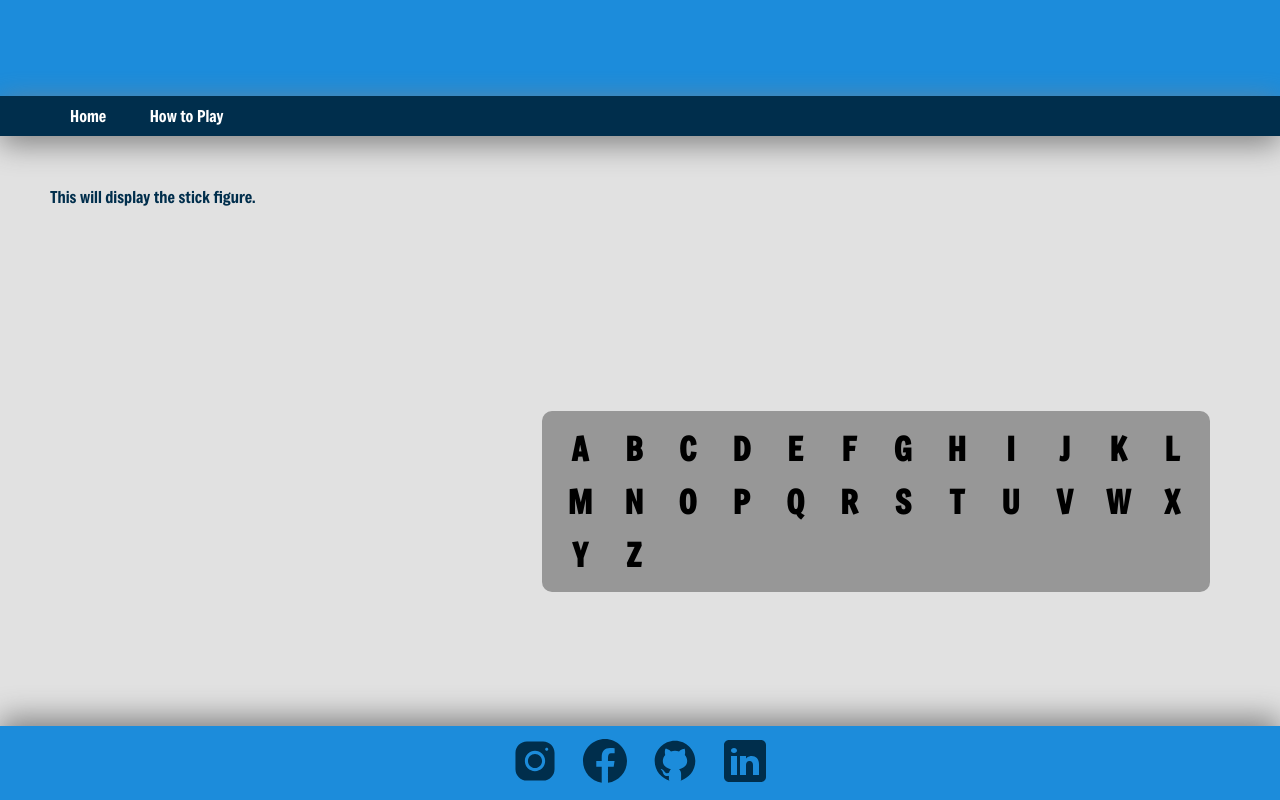
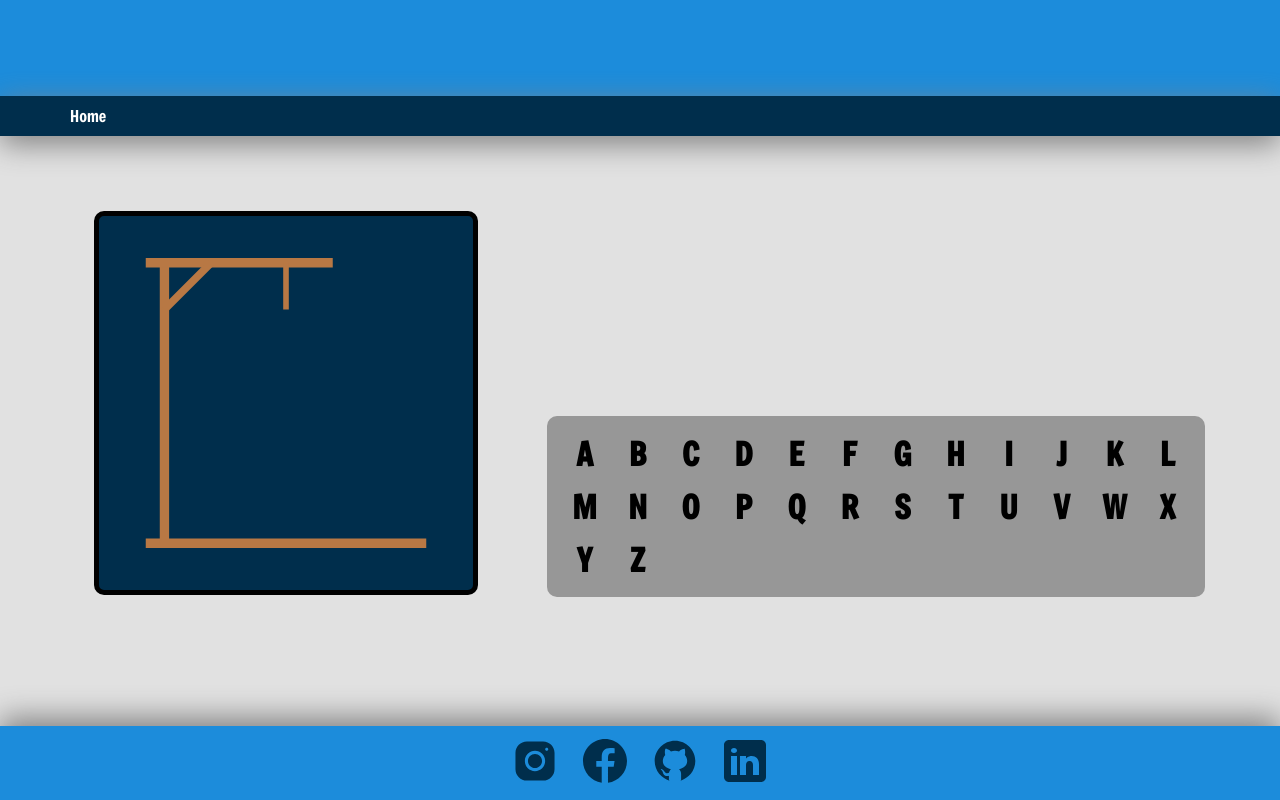
Before and after one commit to jawuanlewis/hangman-web-app, a Node server app: page /game in a window 1280 px wide. Run offline with Node 20, Linux system fonts and the light colour scheme; some libraries are stand-ins or nearby versions.

Commit message:
Implement hangman display

```diff
--- a/css/gamepage.css
+++ b/css/gamepage.css
@@ -1,13 +1,10 @@
-/* HTML elements */
+/* Page Sections */
 
 main {
     display: flex;
     margin: 50px;
     padding-top: calc(12vh + 40px);
 }
-
-
-/* HTML classes */
 
 .gamepage-header {
     height: 12vh;
@@ -19,17 +16,37 @@
 
 .left-section {
     width: 40%;
+    padding: 25px;
 }
 
 .right-section {
     width: 60%;
-    padding: 20px;
+    padding: 25px;
 }
 
 
-/* HTML IDs */
+/* Hangman Figure */
 
-#game-word {
+#hangman-background {
+    display: flex;
+    justify-content: center;
+    background-color: #002E4C;
+    border: 5px solid black;
+    border-radius: 10px;
+    box-sizing: border-box;
+    max-width: 30vw;
+    margin: 0 auto;
+}
+
+#hangman-display {
+    width: 100%;
+    height: auto;
+}
+
+
+/* Game Components */
+
+#current-progress {
     letter-spacing: 20px;
 }
 
--- a/views/gamepage.ejs
+++ b/views/gamepage.ejs
@@ -17,15 +17,34 @@
 
         <nav>
             <ul>
-                <li><a href="/">Home</a></li>
-                <li><a href="/">How to Play</a></li>
+                <li><a href="/" class="nav-option">Home</a></li>
+                <!-- <li><a href="/">How to Play</a></li> -->
             </ul>
         </nav>
     </div>
 
     <main>
         <section class="left-section">
-            <p>This will display the stick figure.</p>
+            <div id="hangman-background">
+                <svg id="hangman-display"
+                    viewBox="0 0 400 400"
+                    preserveAspectRatio="xMidYMid meet">
+
+                    <line x1="50" y1="350" x2="350" y2="350" stroke="#B87844" stroke-width="10" /> <!-- Base -->
+                    <line x1="70" y1="350" x2="70" y2="50" stroke="#B87844" stroke-width="10" /> <!-- Pole -->
+                    <line x1="50" y1="50" x2="250" y2="50" stroke="#B87844" stroke-width="10" />  <!-- Top Beam -->
+                    <line x1="70" y1="100" x2="120" y2="50" stroke="#B87844" stroke-width="8" />  <!-- Support Beam -->
+                    <line x1="200" y1="50" x2="200" y2="100" stroke="#B87844" stroke-width="6" /> <!-- Rope -->
+
+                    <!-- Stick Figure Parts -->
+                    <circle id="head" cx="200" cy="130" r="30" stroke="white" fill="none" stroke-width="3" visibility="hidden" />
+                    <line id="torso" x1="200" y1="160" x2="200" y2="250" stroke="white" stroke-width="3" visibility="hidden" />
+                    <line id="right-arm" x1="200" y1="180" x2="160" y2="220" stroke="white" stroke-width="3" visibility="hidden" />
+                    <line id="left-arm" x1="200" y1="180" x2="240" y2="220" stroke="white" stroke-width="3" visibility="hidden" />
+                    <line id="right-leg" x1="200" y1="250" x2="170" y2="320" stroke="white" stroke-width="3" visibility="hidden" />
+                    <line id="left-leg" x1="200" y1="250" x2="230" y2="320" stroke="white" stroke-width="3" visibility="hidden" />
+                </svg>
+            </div>
         </section>
         <section class="right-section">
             <div class="head-text">
@@ -35,7 +54,7 @@
             </div>
             <br><br><br><br>
             <div class="head-text">
-                <label id="game-word"><%= currentProgress %></label>
+                <label id="current-progress"><%= currentProgress %></label>
             </div>
             <br><br><br>
             <% if (gameOver) { %>
--- a/views/homepage.ejs
+++ b/views/homepage.ejs
@@ -17,8 +17,8 @@
 
         <nav>
             <ul>
-                <li><a href="/">Home</a></li>
-                <li><a href="/">How to Play</a></li>
+                <li><a href="/" class="nav-option">Home</a></li>
+                <!-- <li><a href="/">How to Play</a></li> -->
             </ul>
         </nav>
     </div>
@@ -27,7 +27,7 @@
         <section id="home">
             <div class="head-text"><label><%= introMessage %></label></div>
             <br><br>
-            <div class="levels-container">
+            <div id="levels-container">
                 <div class="level-container">
                     <img src="images/sports.jpeg" class="level-frame item-hover" id="Sports" />
                     <label>Sports</label>
```
Also changed, not shown: css/global.css (+3 -9 lines), css/homepage.css (+5 -5 lines), scripts/gameLogic.js (+48 -8 lines).
